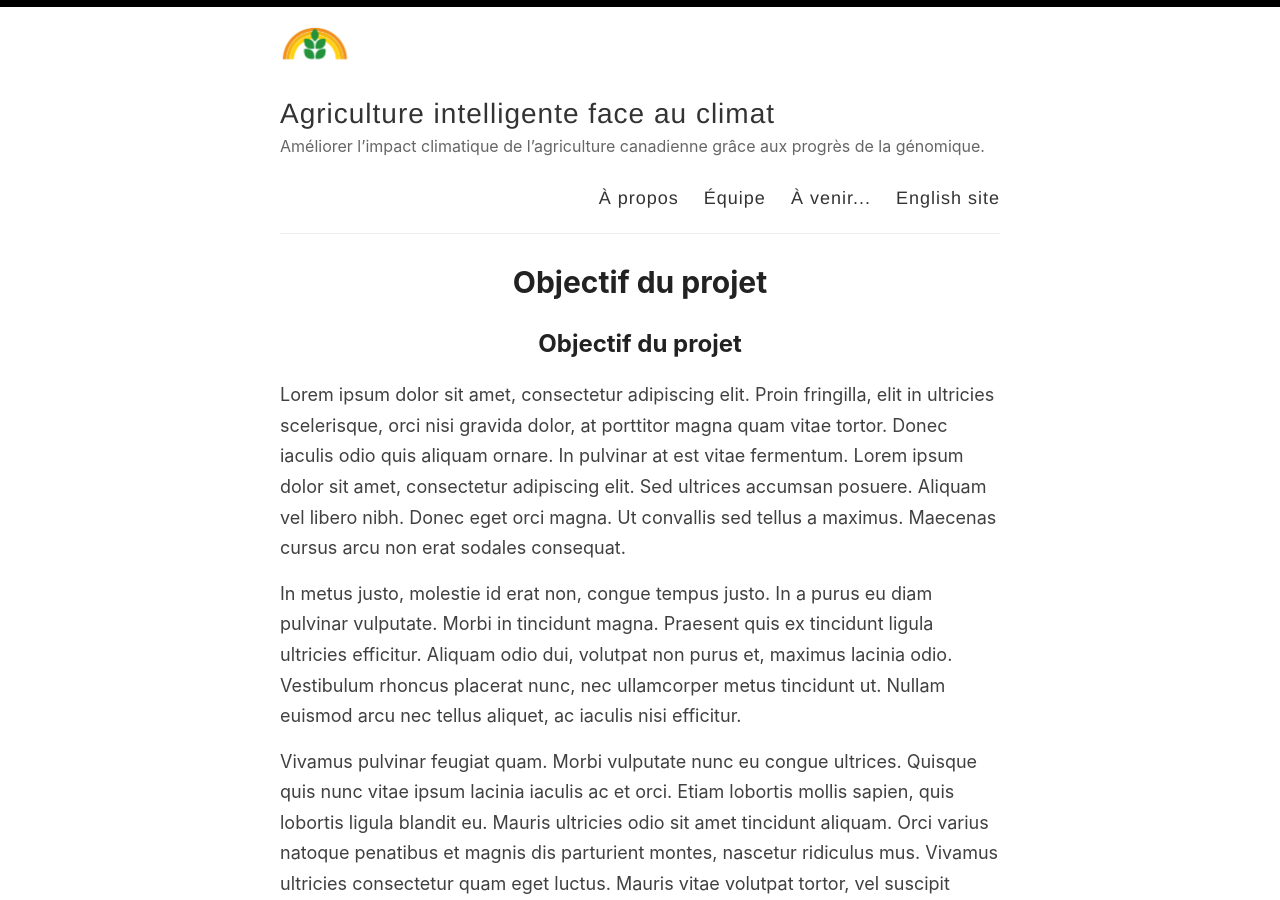
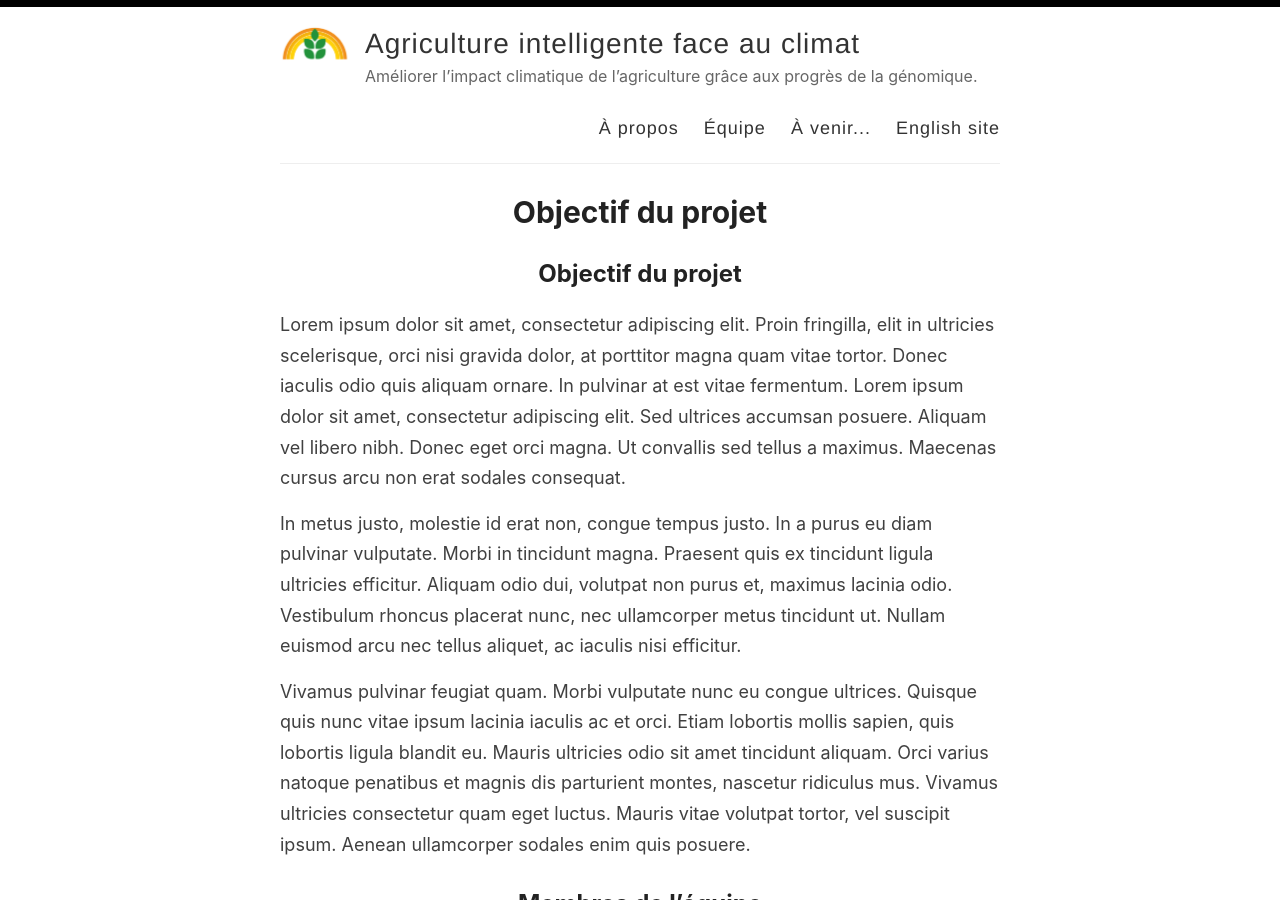
Before and after one commit to ClimateSmartAg/ClimateSmartAg-website-fr, a Jekyll site: the page built from index.md, in a window 1280 px wide and 900 px high. Built offline with Jekyll 4.4.1, drawn with Linux system fonts in a browser that asks for light colours; our own code applies the rules of GitHub Pages for plain Markdown files.

Commit message:
Update _config.yml

```diff
--- a/_config.yml
+++ b/_config.yml
@@ -9,7 +9,7 @@
 author: DCC and AGAC Teams
 
 # Short bio or description (displayed in the header)
-description: Améliorer l’impact climatique de l’agriculture canadienne grâce aux progrès de la génomique.
+description: Améliorer l’impact climatique de l’agriculture grâce aux progrès de la génomique.
 
 # URL of your avatar or profile pic (you could use your GitHub profile pic)
 avatar: /images/climate_smart.PNG
@@ -21,7 +21,7 @@
 # Includes an icon in the footer for each username you enter
 footer-links:
   dribbble:
-  email: ugdcc@uoguelph.ca
+  email: info@agrintelligenteclimat.ca
   facebook:
   flickr:
   github:
```
